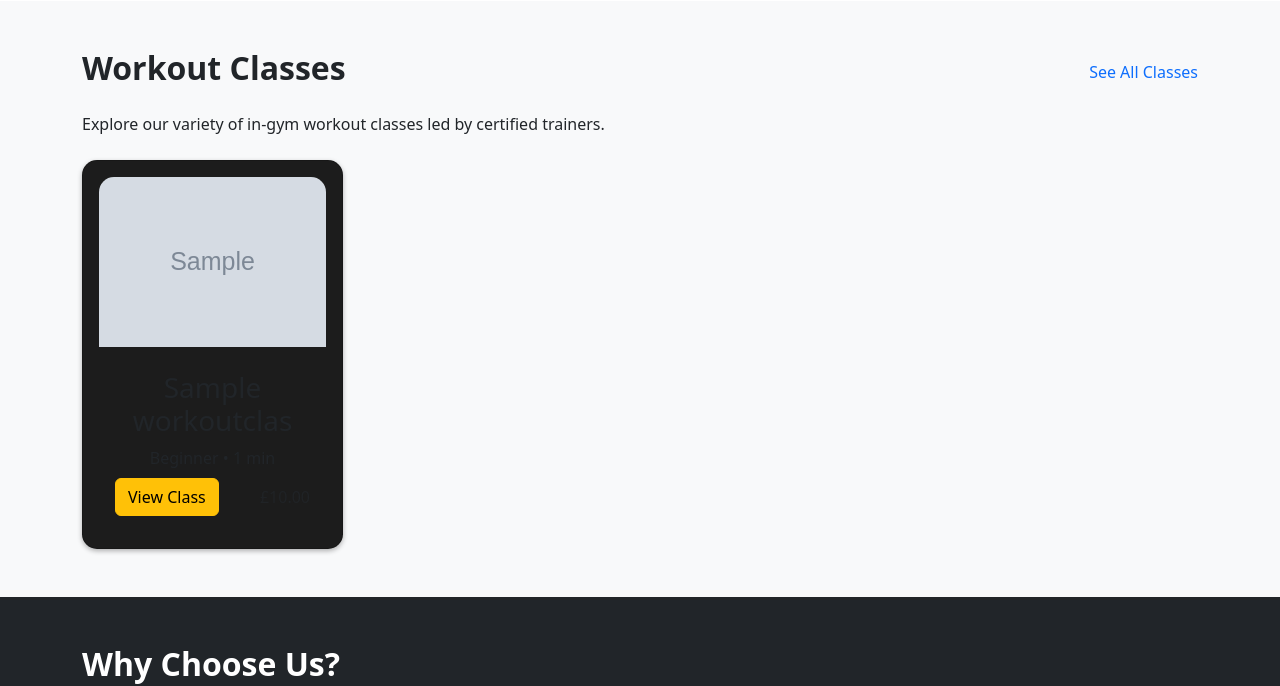
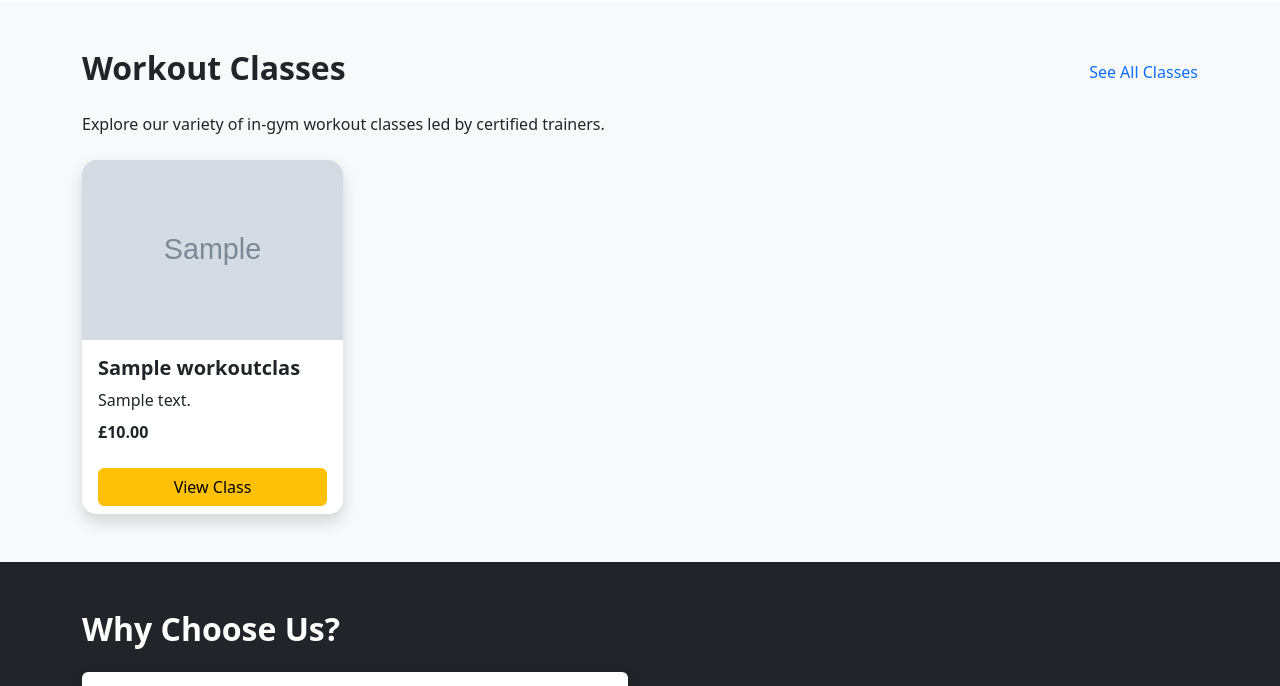
Before and after one commit to b0ssbota/toka3, a Django app: page / in a window 1280 px wide. Shown: the part 2260-2946 px from the top of the page. Run offline with Django 5.2, Linux system fonts and the light colour scheme; tables that the repository leaves empty hold one stand-in row (values such as "Sample post"); grey boxes marked "Sample" are stand-in pictures; some libraries are stand-ins or nearby versions.

Commit message:
class card works

```diff
--- a/toka/templates/index.html
+++ b/toka/templates/index.html
@@ -170,7 +170,7 @@
 <!-- Subscription and Join Us Section -->
 
 <!-- Workout Classes Section -->
-<section  id="workout-classes" class="py-5 bg-light text-dark">
+<section id="workout-classes" class="py-5 bg-light text-dark">
   <div class="container">
     <!-- Section Heading & "See All Classes" Link -->
     <div class="d-flex justify-content-between align-items-center mb-3">
@@ -184,25 +184,46 @@
     </p>
 
     <!-- Grid Container with 4 Columns -->
-      <div class="grid-container" style="display: grid; grid-template-columns: repeat(4, 1fr); gap: 1.5rem;">
+    <div class="row row-cols-1 row-cols-md-4 g-4">
       {% for workout in top_four_workouts %}
-        <div class="card" style="background-color: #1C1C1C; border-radius: 15px; overflow: hidden; box-shadow: 0 2px 5px rgba(0,0,0,0.3); text-align: center; padding: 1rem;">
+        <div class="col">
+          <div class="card h-100 border-0 shadow" style="border-radius: 15px; overflow: hidden;">
             {% if workout.image %}
-              <img src="{{ workout.image.url }}" alt="{{ workout.name }}" style="width: 100%; height: auto; border-top-left-radius: 15px; border-top-right-radius: 15px;">
+              <img
+                src="{{ workout.image.url }}"
+                alt="{{ workout.name }}"
+                class="card-img-top"
+                style="height: 180px; object-fit: cover;"
+              >
             {% else %}
-              <img src="{% static 'imgs/default_workout.jpg' %}" alt="Workout Class" style="width: 100%; height: auto; border-top-left-radius: 15px; border-top-right-radius: 15px;">
+              <img
+                src="{% static 'imgs/default_workout.jpg' %}"
+                alt="Workout Class"
+                class="card-img-top"
+                style="height: 180px; object-fit: cover;"
+              >
             {% endif %}
-            <div style="padding: 1rem;">
-              <h3 style="margin: 0.5rem 0;">{{ workout.name }}</h3>
-              <p style="margin: 0.5rem 0;">{{ workout.difficulty }} &bull; {{ workout.length }} min</p>
-              <div class="d-flex justify-content-between align-items-center">
-                <a href="{% url 'workout_detail' workout.id %}" class="btn btn-warning">View Class</a>
-                <span class="text-muted">£{{ workout.price }}</span>
+            <div class="card-body text-start">
+              <!-- Title -->
+              <h5 class="card-title fw-bold">{{ workout.name }}</h5>
+              <!-- Optional: Show a date if you store one (e.g., created_at) -->
+              <p class="text-muted mb-1">{{ workout.created_at|date:"F j, Y" }}</p>
+              <!-- Short description (truncate if it's long) -->
+              <p class="mb-2">
+                {{ workout.description|truncatewords:15 }}
+              </p>
+              <!-- Price (or difficulty/length, if preferred) -->
+              <p class="fw-bold mb-0">£{{ workout.price }}</p>
+            </div>
+            <div class="card-footer bg-white border-0 text-center">
+              <a href="{% url 'workout_detail' workout.id %}" class="btn btn-warning w-100">
+                View Class
+              </a>
             </div>
           </div>
         </div>
       {% empty %}
-          <p class="text-center" style="grid-column: 1 / -1;">No workout classes available at the moment.</p>
+        <p class="text-center">No workout classes available at the moment.</p>
       {% endfor %}
     </div>
   </div>
```
Lines whose indentation alone changed are shown as unchanged.
